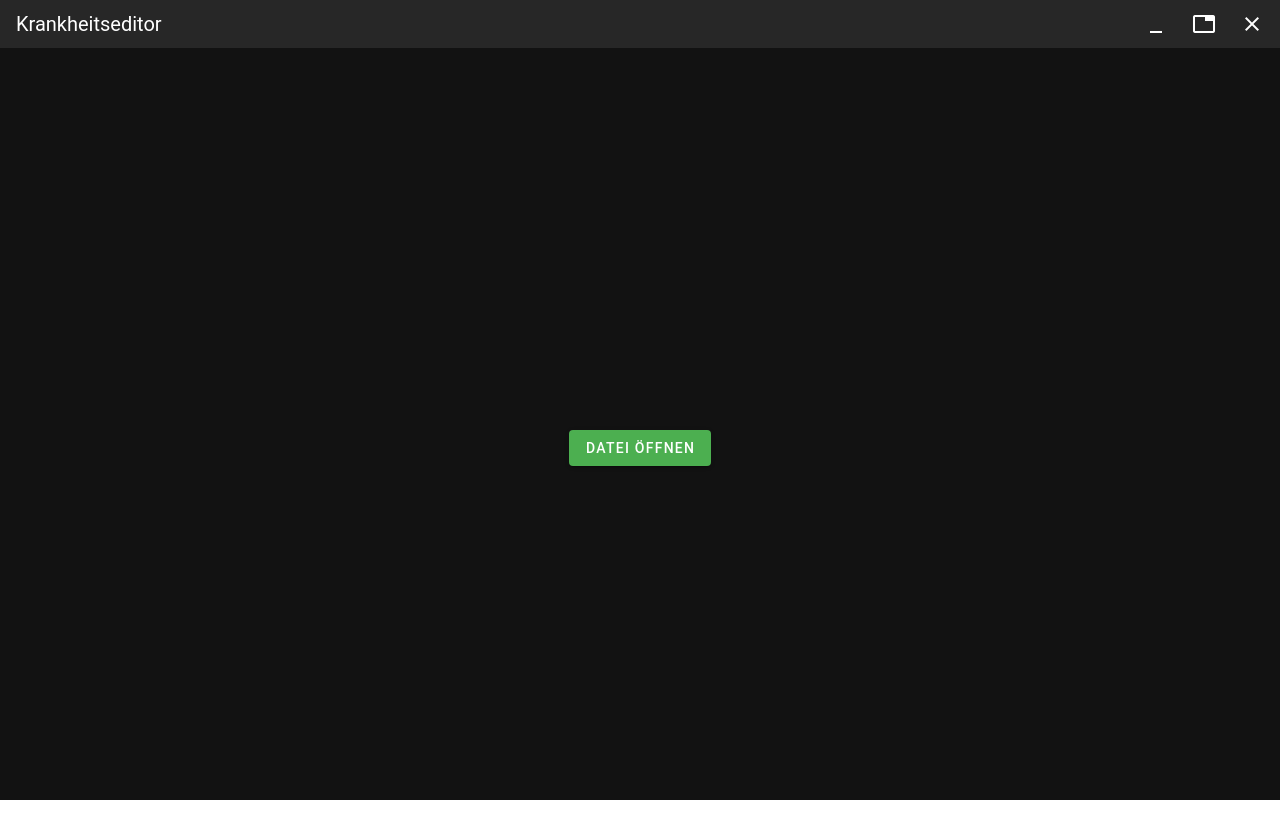
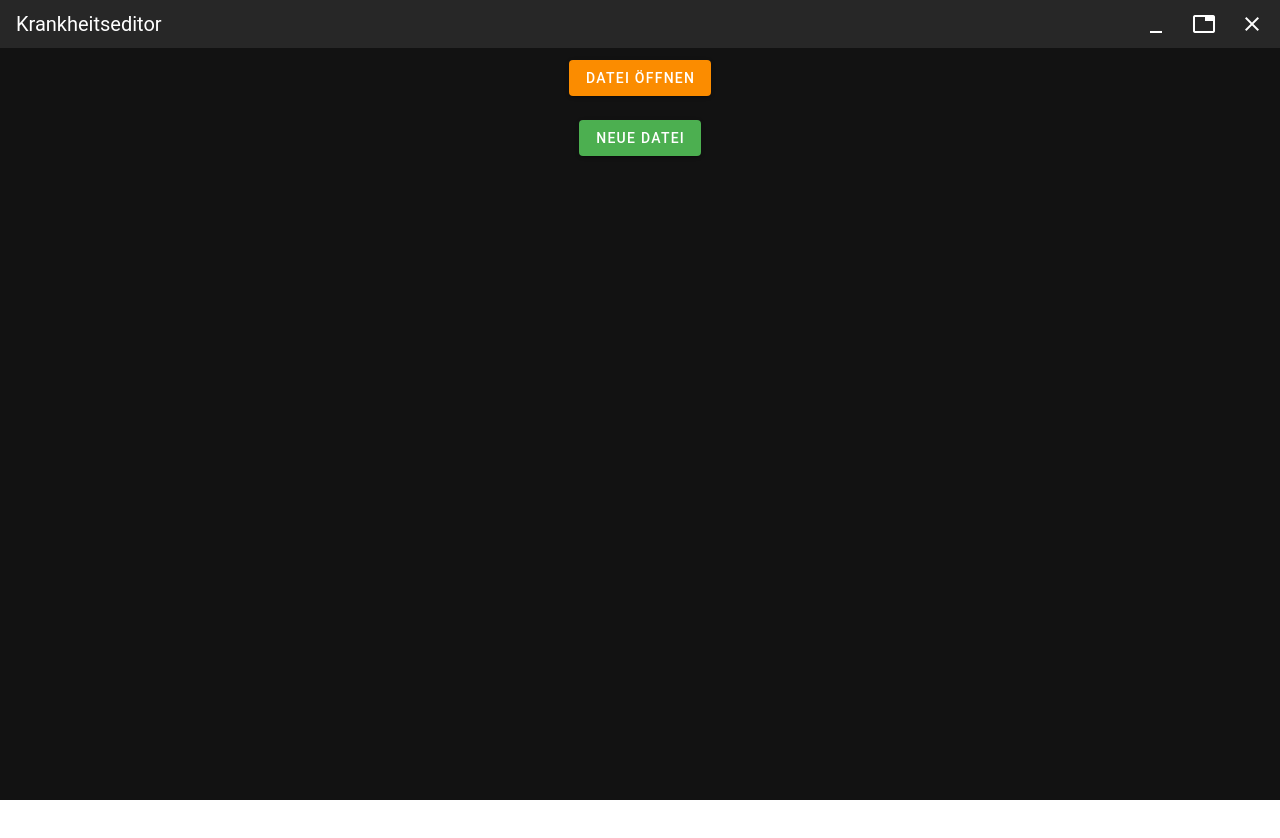
Before and after one commit to halykon/shittyjsoneditor, a Vue app: page / in a window 1280 px wide. Shown: the top 838 px of the page. After the commit the page ends 800 px from the top, so only its background shows below. Built offline with nearby package versions, Linux system fonts and the light colour scheme; a small style sheet from the web is missing.

Commit message:
+ new file

```diff
--- a/src/components/Main.vue
+++ b/src/components/Main.vue
@@ -1,9 +1,14 @@
 <template>
-  <v-container fill-height fluid>
+  <v-container fluid>
   <v-snackbar absolute top right multi-line :color="info.type" :value="info.text" :timeout="2000">{{info.text}}</v-snackbar>
-    <v-row justify="center" v-if="json === null">
+    <v-row v-if="json === null">
       <v-col align="center">
-        <v-btn color="success" @click="openJson()" :loading="loading">Datei Öffnen</v-btn>
+        <v-btn color="warning" @click="openJson()" :loading="loading">Datei Öffnen</v-btn>
+      </v-col>
+    </v-row>
+    <v-row v-if="json === null">
+      <v-col align="center">
+        <v-btn color="success" @click="json = [{ name: 'Unbenannt', symptoms: ['Unbenannt'], category: 'Internistisch' }]" :loading="loading">Neue Datei</v-btn>
       </v-col>
     </v-row>
     <v-row v-if="json" class=align>
@@ -78,11 +83,14 @@
 import Vue from 'vue'
 import Component from 'vue-class-component'
 import { remote, OpenDialogReturnValue } from 'electron'
-import { readFile, writeFileSync } from 'fs'
+import { readFile, writeFile } from 'fs'
 import { promisify } from 'util'
 import { IDisease, TCategory } from '../types/disease'
+import { homedir } from 'os'
+import { join } from 'path'
 
 const readFileAsync = promisify(readFile)
+const writeFileAsync = promisify(writeFile)
 
 @Component
 export default class Main extends Vue {
@@ -166,9 +174,22 @@ export default class Main extends Vue {
     localStorage.json = JSON.stringify(this.json)
   }
 
-  saveJson () {
-    writeFileSync(this.filePath, JSON.stringify(this.json))
-    this.info = { type: 'success', text: 'Erfolgreich gespeichert!' }
+  async saveJson () {
+    this.loading = true
+    if (this.filePath) {
+      await writeFileAsync(join(this.filePath, 'krankheiten.json'), JSON.stringify(this.json))
+        .catch(e => { this.info = { type: 'error', text: 'Fehler beim Speichern: ' + e } })
+      this.info = { type: 'success', text: 'Erfolgreich gespeichert!' }
+    }
+    if (!this.filePath) {
+      const path = await remote.dialog.showOpenDialog({ title: 'Datei Speichern', defaultPath: homedir(), properties: ['openDirectory'] })
+      if (!path.canceled) {
+        this.filePath = path.filePaths![0]
+        this.saveJson()
+      } else {
+        this.info = { type: 'error', text: 'Fehler beim Speichern: Von Benutzer abgebrochen' }
+      }
+    }
   }
 
 }
```
